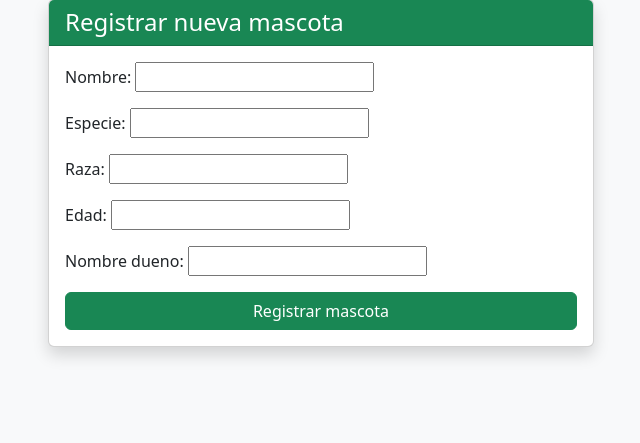
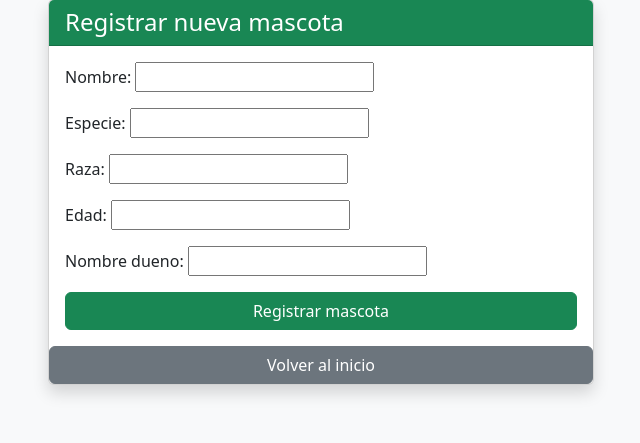
Before and after one commit to marciaalegria/Veterinaria, a Django app: page /registrar/ in a window 1280 px wide. Shown: the part 105-548 px from the top of the page, without its empty margins (319-959 px from the left). Run offline with Django 5.2, Linux system fonts and the light colour scheme.

```diff
--- a/mascotas/templates/mascotas/registrar.html
+++ b/mascotas/templates/mascotas/registrar.html
@@ -44,12 +44,16 @@
                         </form>
 
                     </div>
+                    <a href="{% url 'inicio' %}" class="btn btn-secondary">
+                        Volver al inicio
+                    </a>
                 </div>
 
             </div>
         </div>
     </div>
 
+
     <script src="https://cdn.jsdelivr.net/npm/bootstrap@5.3.3/dist/js/bootstrap.bundle.min.js"></script>
 
 </body>
```
